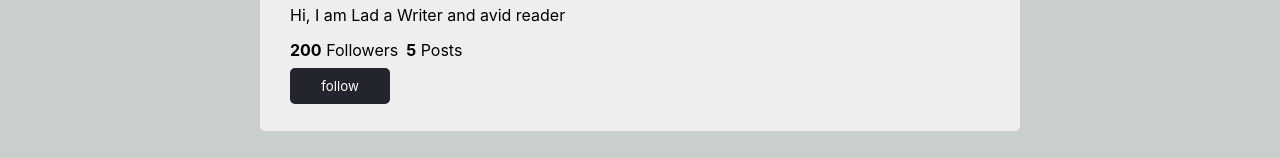
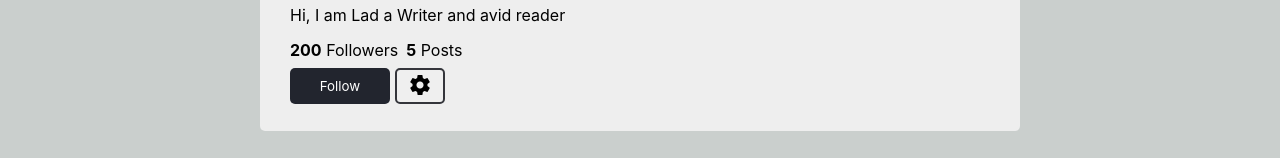
Before and after one commit to Itszavier/blog, a React (Vite) app in the folder frontend/: page /profile in a window 1280 px wide. Shown: the part 298-456 px from the top of the page. Built offline with nearby package versions, Linux system fonts and the light colour scheme; no server answers.

Commit message:
added settings button to profile component

```diff
--- a/frontend/src/pages/profile/index.tsx
+++ b/frontend/src/pages/profile/index.tsx
@@ -67,7 +67,12 @@ export default function Profile() {
                 <span className={style.highlighted_number}>5</span> Posts
               </span>
             </div>
-            <button className={style.follow_button}>follow</button>
+            <div className={style.profile_buttons}>
+              <button className={style.follow_button}>follow</button>
+              <button className={style.settings_button}>
+                <span className="material-icons">settings</span>
+              </button>
+            </div>
           </div>
         </div>
       </div>
--- a/frontend/src/pages/profile/style.module.css
+++ b/frontend/src/pages/profile/style.module.css
@@ -87,6 +87,36 @@
   flex-direction: column;
   gap: 8px;
 }
+
+.profile_buttons {
+  display: flex;
+  flex-direction: row;
+  gap: 5px;
+}
+
+.profile_buttons button {
+  text-transform: capitalize;
+}
+
+.settings_button {
+  width: 50px;
+  border: none;
+  border: 2px solid rgb(52, 53, 59);
+  color: rgb(0, 0, 0);
+  border-radius: 5px;
+}
+
+.settings_button:hover {
+  background-color: var(--accent);
+  color: white;
+  cursor: pointer;
+}
+
+.follow_button:hover {
+  cursor: pointer;
+  background: rgb(20, 21, 26);
+}
+
 @media screen and (max-width: 680px) {
   .container {
     padding-left: 10px;
```
